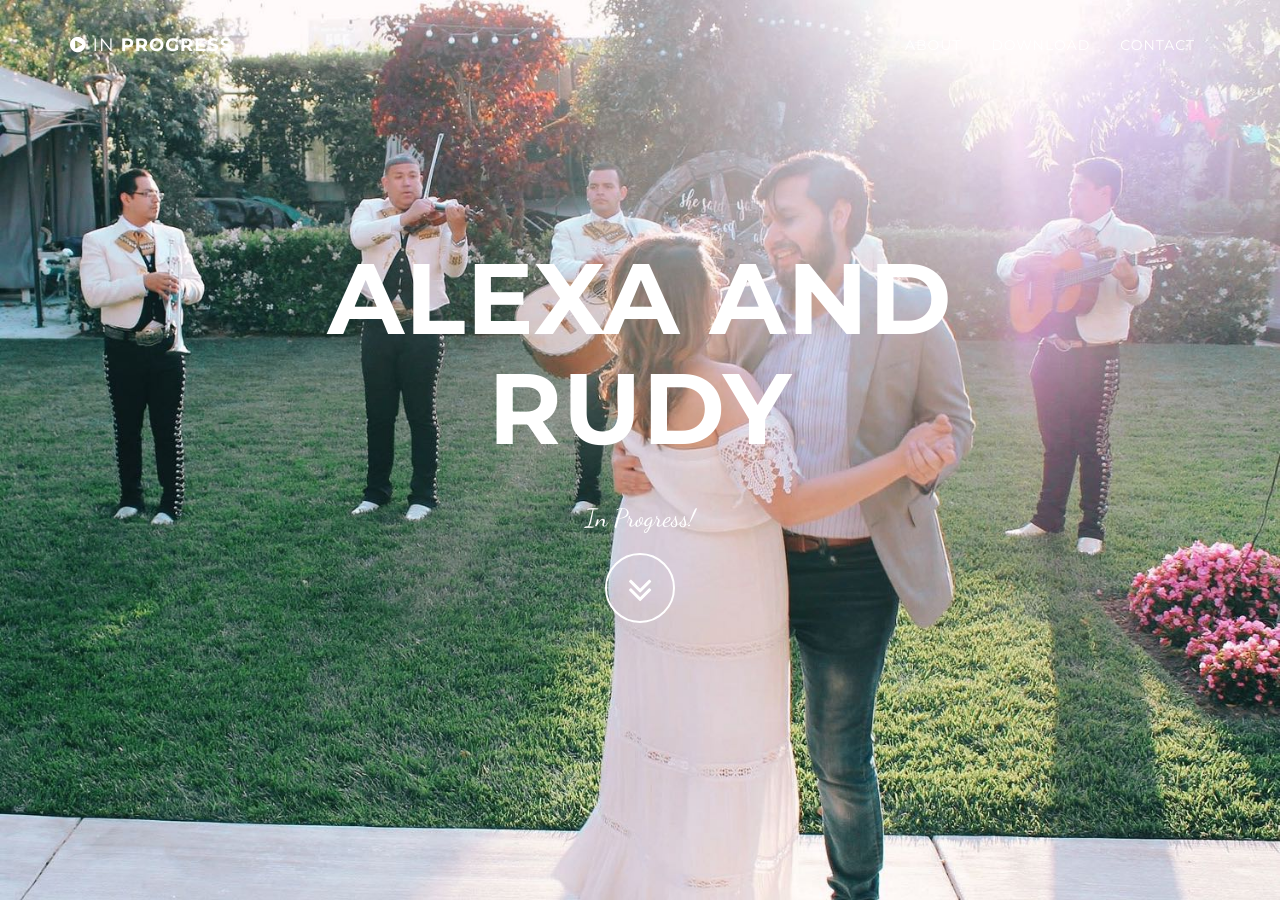
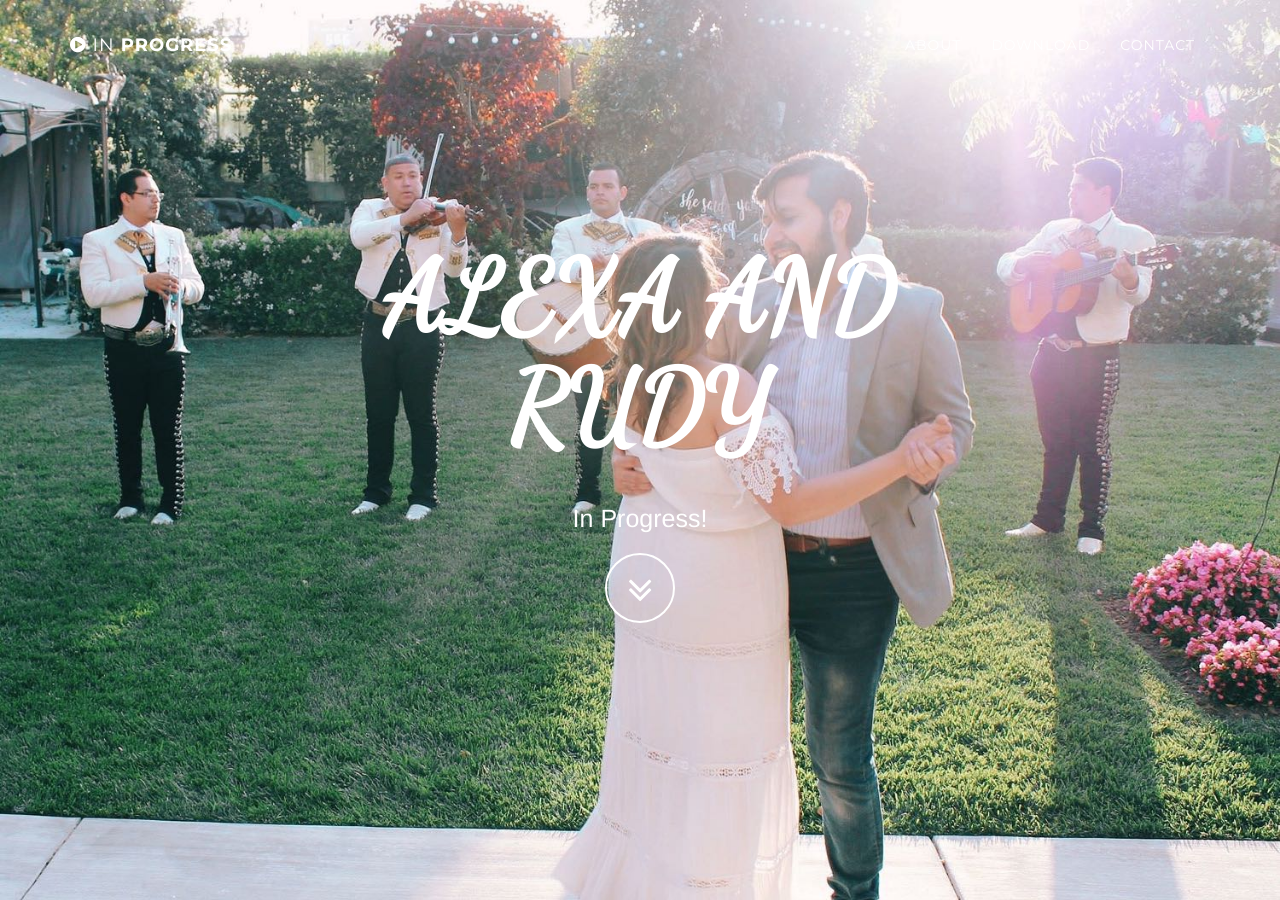
Before and after one commit to gutzrodolfo/arwedding.love, a Jekyll site: the page built from index.html, in a window 1280 px wide and 900 px high. Built offline with Jekyll 4.4.1, drawn with Linux system fonts in a browser that asks for light colours.

```diff
--- a/_config.yml
+++ b/_config.yml
@@ -6,7 +6,7 @@
 
 # Color settings (hex-codes without the leading hash-tag)
 color:
-  primary-dark: '#000000'
+  primary-light: '#f5f5f5'
   links: '#219ab3'
 
 # Footer settings
--- a/_includes/css/grayscale.css
+++ b/_includes/css/grayscale.css
@@ -7,9 +7,9 @@
 body {
     width: 100%;
     height: 100%;
-    font-family: 'Dancing Script', cursive;
+    font-family: "Lora,"Helvetica Neue",Helvetica,Arial,sans-serif";
     color: #fff;
-    background-color: {{ site.color.primary-light }};
+    background-color: {{ site.color.primary-dark }};
 }
 
 html {
@@ -25,7 +25,7 @@
 h6 {
     margin: 0 0 35px;
     text-transform: uppercase;
-    font-family: Montserrat,"Helvetica Neue",Helvetica,Arial,sans-serif;
+    font-family: 'Dancing Script', cursive;
     font-weight: 700;
     letter-spacing: 1px;
 }
```
